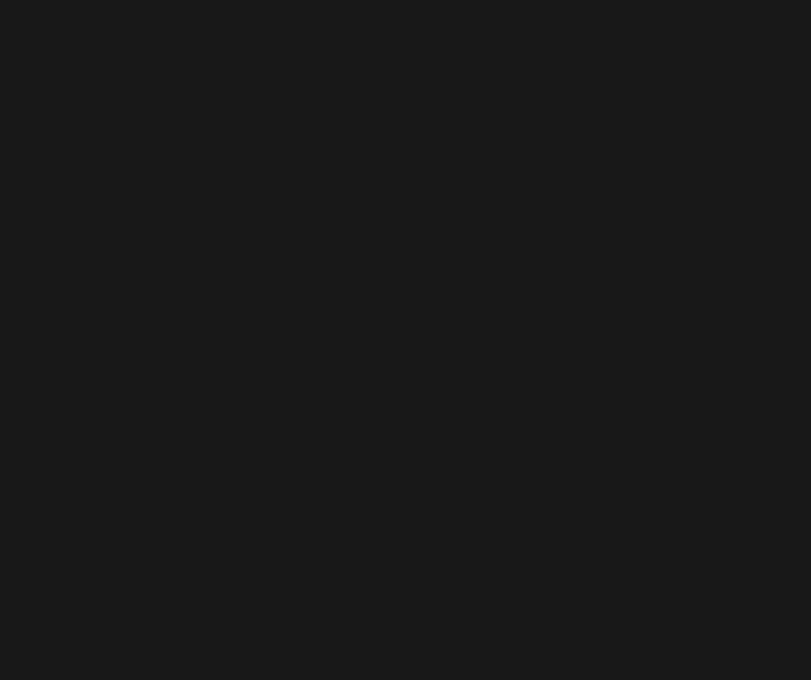
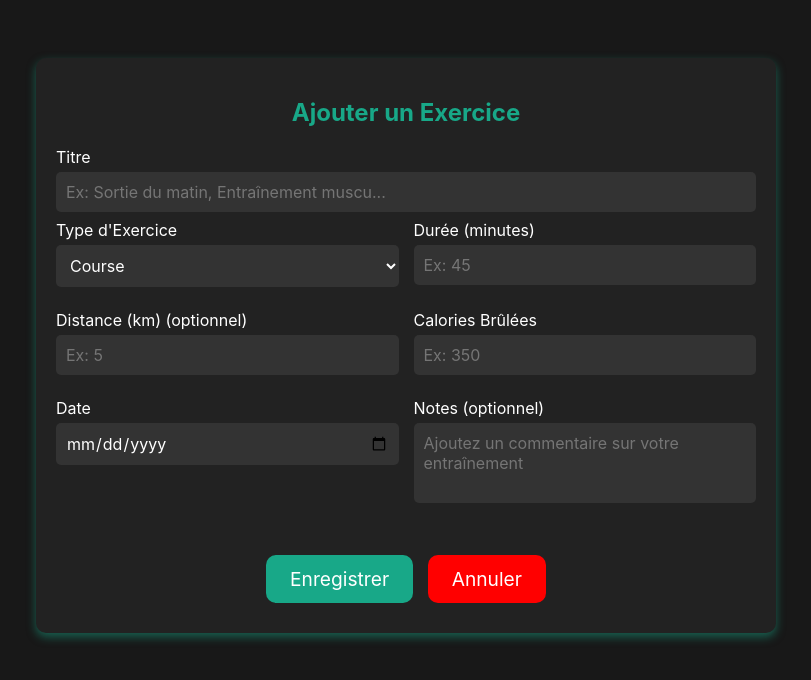
Before and after one commit to hugobelebinda/H25-ProjetFitness, a Svelte app in the folder FIT4LIFE-FRONTEND/: page /ajout-exercice in a window 1280 px wide. Shown: the top 680 px of the page, without its empty margins (234-1045 px from the left). Built offline with nearby package versions, Linux system fonts and the light colour scheme.

Commit message:
toute le layout des pages inclus

```diff
--- a/FIT4LIFE-FRONTEND/src/Accueil.svelte
+++ b/FIT4LIFE-FRONTEND/src/Accueil.svelte
@@ -211,16 +211,16 @@
     <h2>FIT4LIFE
         <img src="/logo.png" alt="Logo" />
     </h2>
-    <Link to="#">
+    <Link to="/plan-entrainement">
         <button class="button">Plan d'entrainement</button>
     </Link>
-    <Link to="#">
+    <Link to="/plan-nutritionnel">
         <button class="button">Plan nutritionnel</button>
     </Link>
-    <Link to="#">
+    <Link to="/tableau-de-bord">
         <button class="button">Tableau de bord</button>
     </Link>
-    <Link to="#">
+    <Link to="/suivi">
         <button class="button">Suivi</button>
     </Link>
     <Link to="/en-savoir-plus">
--- /dev/null
+++ b/FIT4LIFE-FRONTEND/src/AjoutExercice.svelte
@@ -0,0 +1,153 @@
+<script>
+    import { navigate } from "svelte-routing";
+
+    let titre = "";
+    let typeExercice = "Course";
+    let duree = "";
+    let distance = "";
+    let caloriesBrulees = "";
+    let date = "";
+    let notes = "";
+
+    const typesExercice = ["Course", "Cyclisme", "Musculation", "Natation", "Randonnée", "Autre"];
+
+    function enregistrerExercice() {
+        alert(`Exercice ajouté :\n\nTitre : ${titre}\nType : ${typeExercice}\nDurée : ${duree}\nDistance : ${distance}\nCalories brûlées : ${caloriesBrulees}\nDate : ${date}\nNotes : ${notes}`);
+        navigate("/tableau-de-bord");
+    }
+</script>
+
+<style>
+    .exercice-container {
+        max-width: 700px;
+        margin: 50px auto;
+        padding: 20px;
+        background: #222;
+        color: white;
+        border-radius: 10px;
+        box-shadow: 0px 4px 10px rgba(24, 168, 136, 0.5);
+        text-align: center;
+    }
+
+    h2 {
+        color: #18a888;
+        margin-bottom: 20px;
+    }
+
+    .input-grid {
+        display: grid;
+        grid-template-columns: 1fr 1fr;
+        gap: 15px;
+    }
+
+    .input-group {
+        text-align: left;
+    }
+
+    label {
+        display: block;
+        font-size: 16px;
+        margin-bottom: 5px;
+    }
+
+    input, select, textarea {
+        width: 100%;
+        padding: 10px;
+        border-radius: 5px;
+        border: none;
+        font-size: 16px;
+        background: #333;
+        color: white;
+    }
+
+    textarea {
+        height: 80px;
+        resize: none;
+    }
+
+    .submit-btn, .cancel-btn {
+        margin-top: 20px;
+        padding: 12px 24px;
+        font-size: 1.2em;
+        border: none;
+        border-radius: 10px;
+        cursor: pointer;
+        transition: 0.3s;
+    }
+
+    .submit-btn {
+        background: #18a888;
+        color: white;
+    }
+
+    .submit-btn:hover {
+        background: white;
+        color: #18a888;
+    }
+
+    .cancel-btn {
+        background: red;
+        color: white;
+        margin-left: 10px;
+    }
+
+    .cancel-btn:hover {
+        background: white;
+        color: red;
+    }
+
+    .button-container {
+        text-align: center;
+        margin-top: 20px;
+    }
+</style>
+
+<div class="exercice-container">
+    <h2>Ajouter un Exercice</h2>
+
+    <div class="input-group">
+        <label>Titre</label>
+        <input type="text" bind:value={titre} placeholder="Ex: Sortie du matin, Entraînement muscu..." />
+    </div>
+
+    <div class="input-grid">
+        <div class="input-group">
+            <label>Type d'Exercice</label>
+            <select bind:value={typeExercice}>
+                {#each typesExercice as type}
+                    <option value={type}>{type}</option>
+                {/each}
+            </select>
+        </div>
+
+        <div class="input-group">
+            <label>Durée (minutes)</label>
+            <input type="number" bind:value={duree} placeholder="Ex: 45" />
+        </div>
+
+        <div class="input-group">
+            <label>Distance (km) (optionnel)</label>
+            <input type="number" bind:value={distance} placeholder="Ex: 5" />
+        </div>
+
+        <div class="input-group">
+            <label>Calories Brûlées</label>
+            <input type="number" bind:value={caloriesBrulees} placeholder="Ex: 350" />
+        </div>
+
+        <div class="input-group">
+            <label>Date</label>
+            <input type="date" bind:value={date} />
+        </div>
+
+        <div class="input-group">
+            <label>Notes (optionnel)</label>
+            <textarea bind:value={notes} placeholder="Ajoutez un commentaire sur votre entraînement"></textarea>
+        </div>
+    </div>
+
+    <div class="button-container">
+        <button class="submit-btn" on:click={enregistrerExercice}>Enregistrer</button>
+        <button class="cancel-btn" on:click={() => navigate("/tableau-de-bord")}>Annuler</button>
+    </div>
+</div>
--- a/FIT4LIFE-FRONTEND/src/App.svelte
+++ b/FIT4LIFE-FRONTEND/src/App.svelte
@@ -5,6 +5,11 @@
     import Connexion from "./Connexion.svelte";
     import EnSavoirPlus from "./EnSavoirPlus.svelte";
     import Evaluation from "./Evaluation.svelte";
+    import TableauDeBord from "./TableauDeBord.svelte";
+    import Suivi from "./Suivi.svelte";
+    import PlanEntrainement from "./PlanEntrainement.svelte";
+    import PlanNutritionnel from "./PlanNutritionnel.svelte";
+    import AjoutExercice from "./AjoutExercice.svelte";
 </script>
 
 <Router>
@@ -13,4 +18,9 @@
     <Route path="/connexion" component={Connexion} />
     <Route path="/en-savoir-plus" component={EnSavoirPlus} />
     <Route path="/evaluation" component={Evaluation} />
+    <Route path="/tableau-de-bord" component={TableauDeBord} />
+    <Route path="/suivi" component={Suivi} />
+    <Route path="/plan-entrainement" component={PlanEntrainement} />
+    <Route path="/plan-nutritionnel" component={PlanNutritionnel} />
+    <Route path="/ajout-exercice" component={AjoutExercice} />
 </Router>
--- a/FIT4LIFE-FRONTEND/src/Evaluation.svelte
+++ b/FIT4LIFE-FRONTEND/src/Evaluation.svelte
@@ -19,7 +19,18 @@
     const experiences = ["Débutant", "Intermédiaire", "Avancé"];
     const entrainements = ["Push Pull Legs", "Full Body", "Split classique", "Entraînement fonctionnel", "Full cardio (HIIT et cardio)", "CrossFit"];
     const frequences = ["1 fois par semaine", "2 fois par semaine", "3 fois par semaine", "4 fois par semaine", "5 fois par semaine", "6 fois par semaine"];
-    const poids = ["45 kg", "50 kg", "55 kg", "60 kg", "65 kg", "70 kg", "75 kg", "80 kg", "85 kg", "90 kg", "95 kg", "100 kg", "105 kg", "110 kg", "115 kg", "120 kg", "125 kg", "130 kg", "135 kg", "140 kg", "145 kg", "150 kg"];
+    const poids = [
+    "40 kg", "42 kg", "44 kg", "46 kg", "48 kg", "50 kg",
+    "52 kg", "54 kg", "56 kg", "58 kg", "60 kg", "62 kg",
+    "64 kg", "66 kg", "68 kg", "70 kg", "72 kg", "74 kg",
+    "76 kg", "78 kg", "80 kg", "82 kg", "84 kg", "86 kg",
+    "88 kg", "90 kg", "92 kg", "94 kg", "96 kg", "98 kg",
+    "100 kg", "102 kg", "104 kg", "106 kg", "108 kg", "110 kg",
+    "112 kg", "114 kg", "116 kg", "118 kg", "120 kg", "122 kg",
+    "124 kg", "126 kg", "128 kg", "130 kg", "132 kg", "134 kg",
+    "136 kg", "138 kg", "140 kg", "142 kg", "144 kg", "146 kg",
+    "148 kg", "150 kg"
+    ];
     const budgets = ["$100", "$150", "$200", "$250", "$300", "$350", "$400", "$450", "$500"];
     const plansNutrition = ["Aucun", "Régime cétogène", "Végétarien", "Végan", "Régime paléo", "Régime méditerranéen", "Alimentation flexible", "High Protein"];
 
@@ -161,7 +172,7 @@
         </div>
 
         <div class="input-group">
-            <label>Poids Actuel</label>
+            <label>Poids Actuel (Selectionnez à la hausse)</label>
             <select bind:value={poidsActuel}>
                 {#each poids as p}
                     <option value={p}>{p}</option>
--- /dev/null
+++ b/FIT4LIFE-FRONTEND/src/PlanEntrainement.svelte
@@ -0,0 +1,38 @@
+<script>
+    import { Link } from "svelte-routing";
+</script>
+
+<style>
+    .plan-container {
+        padding: 30px;
+        color: white;
+        text-align: center;
+    }
+
+    .section {
+        background: #222;
+        padding: 20px;
+        border-radius: 10px;
+        margin: 15px 0;
+        box-shadow: 0px 4px 10px rgba(24, 168, 136, 0.5);
+    }
+</style>
+
+<div class="plan-container">
+    <h1>Plan d'Entraînement</h1>
+
+    <div class="section">
+        <h3>Type d'Entraînement</h3>
+        <p>Push Pull Legs, Full Body, Split...</p>
+    </div>
+
+    <div class="section">
+        <h3>Jours sélectionnés</h3>
+        <p>Endroit pour affichage des jours</p>
+    </div>
+
+    <div class="section">
+        <h3>Exercices Planifiés</h3>
+        <p>Liste des exercices avec séries et répétitions</p>
+    </div>
+</div>
--- /dev/null
+++ b/FIT4LIFE-FRONTEND/src/PlanNutritionnel.svelte
@@ -0,0 +1,38 @@
+<script>
+    import { Link } from "svelte-routing";
+</script>
+
+<style>
+    .nutrition-container {
+        padding: 30px;
+        color: white;
+        text-align: center;
+    }
+
+    .section {
+        background: #222;
+        padding: 20px;
+        border-radius: 10px;
+        margin: 15px 0;
+        box-shadow: 0px 4px 10px rgba(24, 168, 136, 0.5);
+    }
+</style>
+
+<div class="nutrition-container">
+    <h1>Plan Nutritionnel</h1>
+
+    <div class="section">
+        <h3>Type de Diète</h3>
+        <p>Choix entre Keto, Vegan, Haute Protéine...</p>
+    </div>
+
+    <div class="section">
+        <h3>Plan de Repas</h3>
+        <p>Endroit pour repas matin, midi, soir</p>
+    </div>
+
+    <div class="section">
+        <h3>Budget Nutritionnel</h3>
+        <p>Option pour définir un budget</p>
+    </div>
+</div>
--- /dev/null
+++ b/FIT4LIFE-FRONTEND/src/Suivi.svelte
@@ -0,0 +1,38 @@
+<script>
+    import { Link } from "svelte-routing";
+</script>
+
+<style>
+    .suivi-container {
+        padding: 30px;
+        color: white;
+        text-align: center;
+    }
+
+    .section {
+        background: #222;
+        padding: 20px;
+        border-radius: 10px;
+        margin: 15px 0;
+        box-shadow: 0px 4px 10px rgba(24, 168, 136, 0.5);
+    }
+</style>
+
+<div class="suivi-container">
+    <h1>Suivi des Progrès</h1>
+
+    <div class="section">
+        <h3>Évolution du Poids</h3>
+        <p>Placeholder pour un graphique</p>
+    </div>
+
+    <div class="section">
+        <h3>Historique des entraînements</h3>
+        <p>Liste des séances passées</p>
+    </div>
+
+    <div class="section">
+        <h3>Suivi Nutritionnel</h3>
+        <p>Calories et macros consommés</p>
+    </div>
+</div>
--- /dev/null
+++ b/FIT4LIFE-FRONTEND/src/TableauDeBord.svelte
@@ -0,0 +1,72 @@
+<script>
+    import { Link } from "svelte-routing";
+</script>
+
+<style>
+    .dashboard-container {
+        padding: 30px;
+        color: white;
+        text-align: center;
+    }
+
+    .grid {
+        display: grid;
+        grid-template-columns: 1fr 1fr;
+        gap: 20px;
+    }
+
+    .card {
+        background: #222;
+        padding: 20px;
+        border-radius: 10px;
+        box-shadow: 0px 4px 10px rgba(24, 168, 136, 0.5);
+        text-align: center;
+    }
+
+    .add-button {
+        margin-top: 20px;
+        padding: 12px 24px;
+        background: #18a888;
+        border: none;
+        color: white;
+        font-size: 1.2em;
+        border-radius: 10px;
+        cursor: pointer;
+        transition: 0.3s;
+    }
+
+    .add-button:hover {
+        background: white;
+        color: #18a888;
+    }
+</style>
+
+<div class="dashboard-container">
+    <h1>Tableau de Bord</h1>
+
+    <div class="grid">
+        <div class="card">
+            <h3>Statistiques principales</h3>
+            <p>Placeholder pour poids actuel, objectif et progrès</p>
+        </div>
+
+        <div class="card">
+            <h3>Calendrier des entraînements</h3>
+            <p>Vue hebdomadaire des entraînements à venir</p>
+        </div>
+
+        <div class="card">
+            <h3>Suivi des repas</h3>
+            <p>Résumé des calories consommées vs objectif</p>
+        </div>
+
+        <div class="card">
+            <h3>Progression des performances</h3>
+            <p>Graphique montrant l'évolution</p>
+        </div>
+    </div>
+
+    <Link to="/ajout-exercice">
+        <button class="add-button">➕ Ajouter un exercice</button>
+    </Link>
+</div>
```
